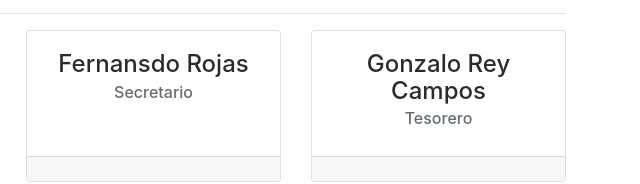
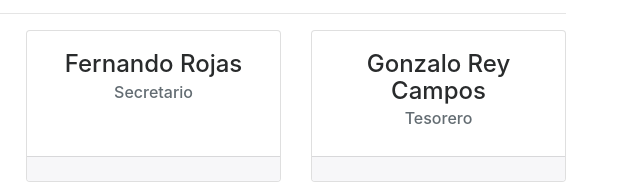
Before and after one commit to asoproagro/web, a website: page about.html in a window 1280 px wide. Shown: the part 626-810 px from the top of the page, 629-1269 px from the left. Drawn offline with Linux system fonts and the light colour scheme.

Commit message:
corregir nombre de fernando

```diff
--- a/about.html
+++ b/about.html
@@ -129,7 +129,7 @@
                 <div class="card h-100 text-center">
                     <!--  <img class="card-img-top img-fluid" src="http://placehold.it/530x300" alt=""> -->
                     <div class="card-block">
-                        <h4 class="card-title">Fernansdo Rojas</h4>
+                        <h4 class="card-title">Fernando Rojas</h4>
                         <h6 class="card-subtitle mb-2 text-muted">Secretario</h6>
 
                     </div>
```
